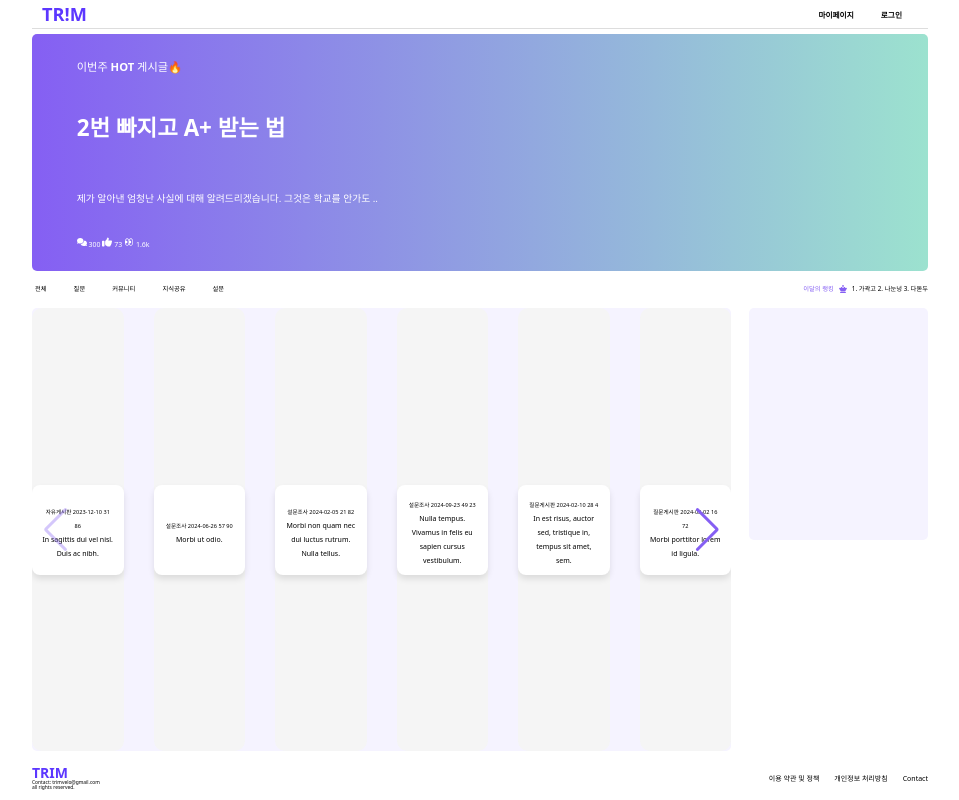
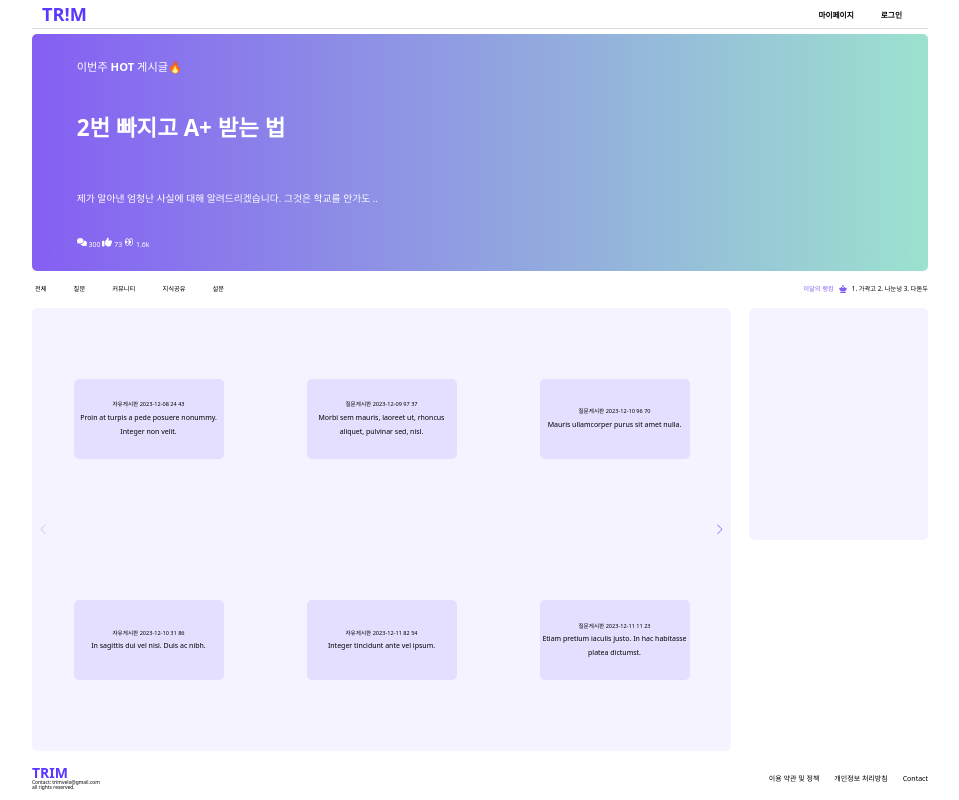
Before and after one commit to potato637/trim-front, a React (Create React App) app: page / in a window 1280 px wide. Shown: the whole page, without its empty margins (160-1119 px from the left). Built offline with nearby package versions, Linux system fonts and the light colour scheme.

Commit message:
itemSortedWithSwiper

```diff
--- a/src/components/homeswiper.tsx
+++ b/src/components/homeswiper.tsx
@@ -1,16 +1,15 @@
 import styled from "styled-components";
 import { Swiper, SwiperSlide } from "swiper/react";
-import { Navigation } from "swiper/modules";
+import { Navigation, Grid } from "swiper/modules";
 
 import "swiper/css";
 import "swiper/css/navigation";
+import "swiper/css/grid";
 import { HomeDataStateI } from "../recoil/data";
 import Item from "./item";
 
 const StyledSwiper = styled(Swiper)`
   position: absolute;
-  top: 0;
-  left: 0;
   width: 100%;
   height: 100%;
 
@@ -18,27 +17,34 @@ const StyledSwiper = styled(Swiper)`
     display: flex;
     justify-content: center;
     align-items: center;
-    background-color: #f5f5f5;
     font-size: 1rem;
-    border-radius: 10px;
+    width: 80%;
+    padding: 0;
+    margin: 0 auto;
   }
 
   .swiper-button-next,
   .swiper-button-prev {
     color: #855ff3;
+    width: 2px;
+
+    &::after {
+      font-size: 0.7rem;
+    }
   }
 `;
 
-interface HomeSwiperI {
-  data: HomeDataStateI[];
-}
-export default function HomeSwiper({ data }: HomeSwiperI) {
+export default function HomeSwiper({ data }: { data: HomeDataStateI[] }) {
   return (
     <StyledSwiper
-      modules={[Navigation]}
-      slidesPerView={6}
-      spaceBetween={30}
+      modules={[Navigation, Grid]}
+      slidesPerView={3}
+      slidesPerGroup={3}
       navigation
+      grid={{
+        fill: "row",
+        rows: 2,
+      }}
       loop={false}
     >
       {data.map((item, idx) => {
--- a/src/components/item.tsx
+++ b/src/components/item.tsx
@@ -2,22 +2,21 @@ import styled from "styled-components";
 import { HomeDataStateI } from "../recoil/data";
 
 const Container = styled.div`
-  width: 130px;
-  height: 70px;
+  width: 80%;
+  max-width: 150px;
+  height: 80px;
   display: flex;
   flex-direction: column;
   justify-content: center;
   align-items: center;
   text-align: center;
-  padding: 10px;
-  background: white;
-  box-shadow: 0 4px 6px rgba(0, 0, 0, 0.1);
-  border-radius: 8px;
-  width: 90%;
+  background-color: #e4dfff;
+  border-radius: 5px;
 `;
 const Info = styled.div`
   span {
     font-size: 0.4rem;
+    display: block;
   }
 `;
 const Title = styled.div`
--- a/src/pages/home.tsx
+++ b/src/pages/home.tsx
@@ -140,9 +140,12 @@ const Content = styled.div`
 `;
 const Writings = styled.div`
   position: relative;
+  display: flex;
+  justify-content: center;
   background-color: #f5f3ff;
   border-radius: 5px;
   width: 78%;
+  overflow: hidden;
 `;
 
 const Side = styled.div`
@@ -176,7 +179,7 @@ export default function Home() {
     // API 요청 응답 시간을 1초 정도라 생각했을 때
     setTimeout(() => {
       setHomeData(faker);
-    }, 1000);
+    }, 500);
   }, []);
 
   function handleTabClick(e: CategoryStateI) {
@@ -249,9 +252,7 @@ export default function Home() {
           </Ranking>
         </TabBar>
         <Content>
-          <Writings>
-            <HomeSwiper data={faker} />
-          </Writings>
+          <Writings>{data && <HomeSwiper data={data} />}</Writings>
           <Side>
             <AboutR></AboutR>
             <Survey></Survey>
--- a/src/recoil/data.ts
+++ b/src/recoil/data.ts
@@ -31,10 +31,24 @@ export const getData = selectorFamily({
     ({ get }) => {
       const data = get(homeDataState);
 
-      if (category === "all") {
-        return data;
+      if (!Array.isArray(data)) {
+        return [];
       }
 
-      return data?.filter((item) => item.category === category);
+      return category === "all"
+        ? [...(data as HomeDataStateI[])].sort(
+            (a, b) => +a.createDate - +b.createDate
+          )
+        : [...(data as HomeDataStateI[])]
+            .filter((item) => item.category === category)
+            .sort((a, b) => +a.createDate - +b.createDate);
     },
 });
+
+// if (category === "all") {
+//   return iterableData?.sort((a, b) => +a.createDate - +b.createDate);
+// }
+
+// return iterableData
+//   ?.filter((item) => item.category === category)
+//   .sort((a, b) => +a.createDate - +b.createDate);
```
